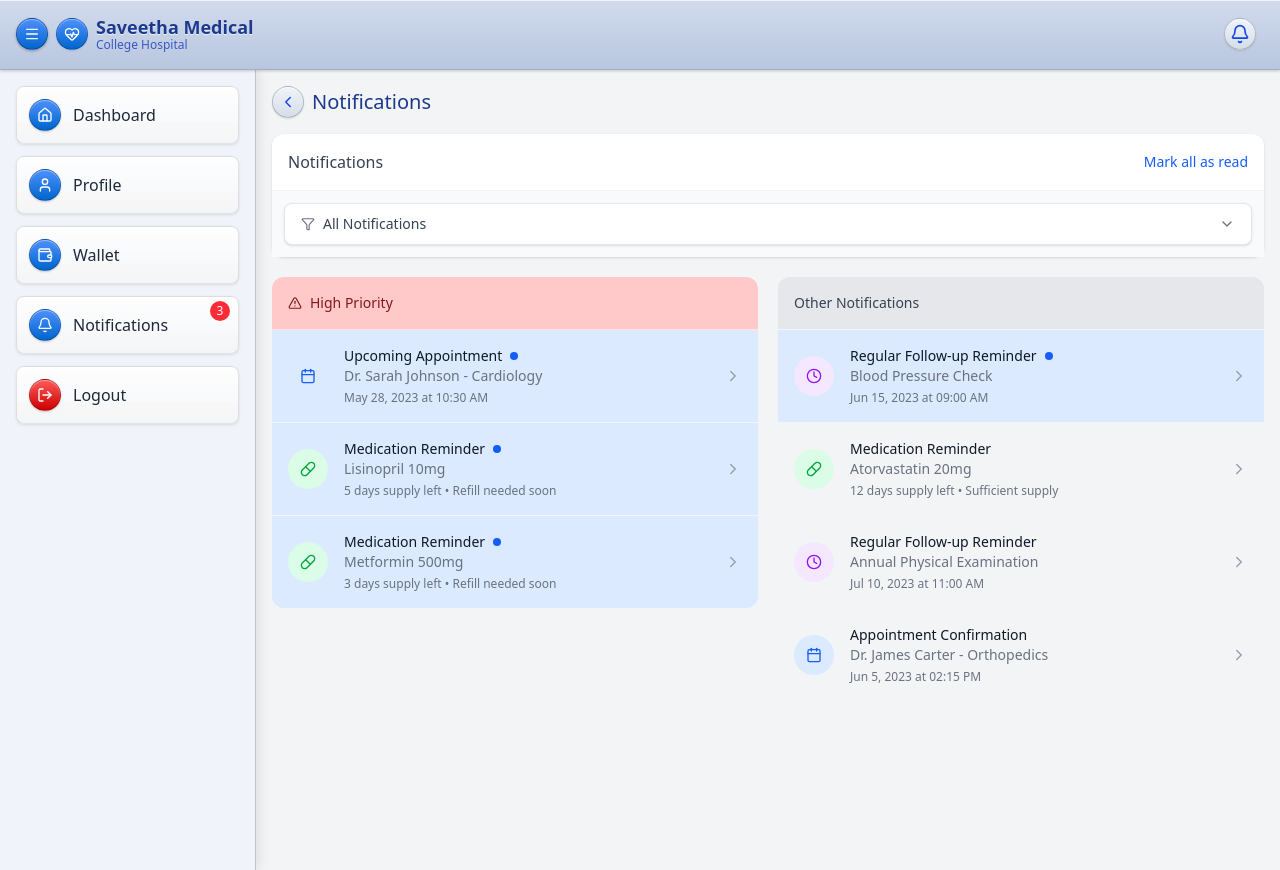
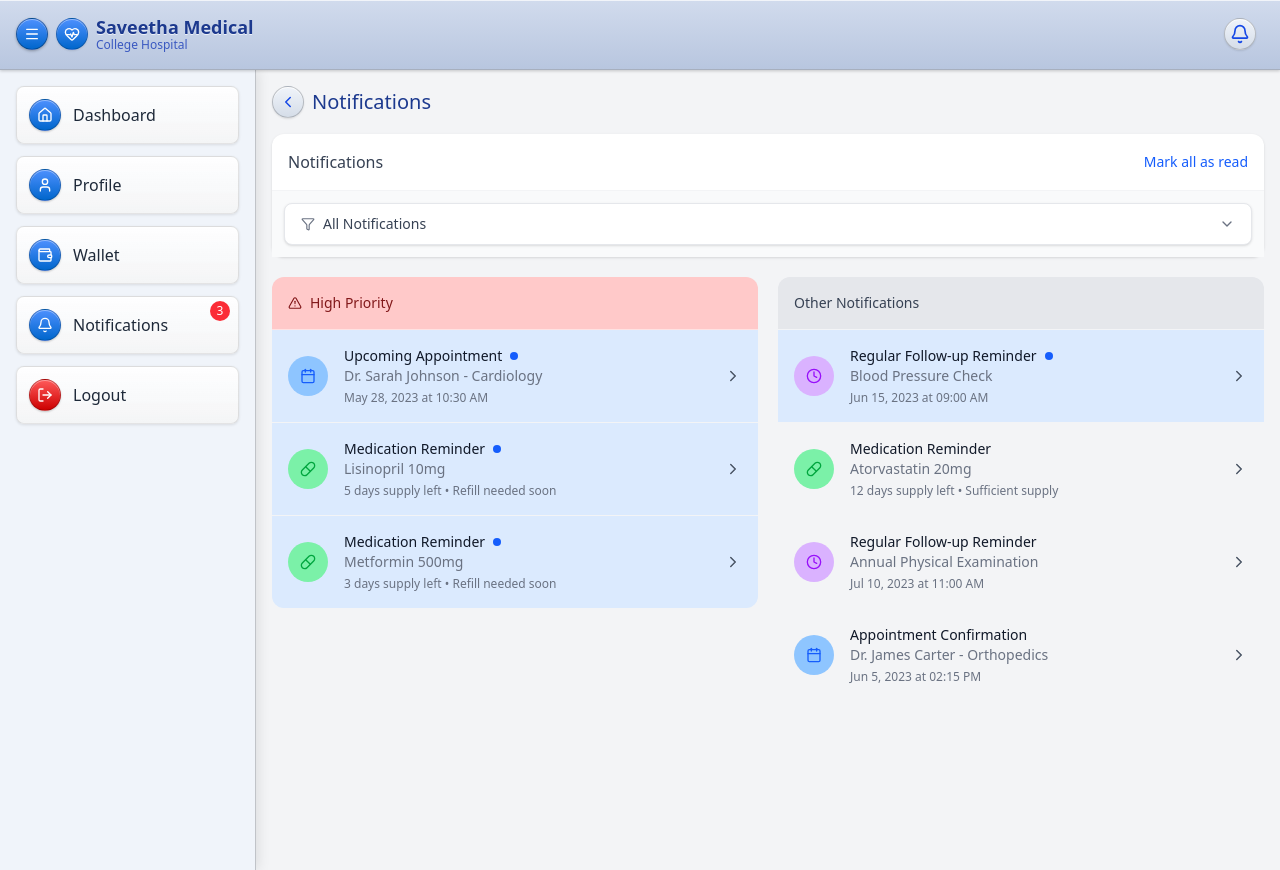
Before and after one commit to Mukunthan-A-R/simats-medical-client, a React (Vite) app: page /patient/notifications/1 in a window 1280 px wide. Built offline with nearby package versions, Linux system fonts and the light colour scheme.

Commit message:
refactor UI

```diff
--- a/src/components/patient/PatientGeneralNotification.jsx
+++ b/src/components/patient/PatientGeneralNotification.jsx
@@ -13,7 +13,7 @@ const PatientGeneralNotification = ({
   getNotificationIcon,
 }) => {
   const getNotificationBgColor = (notification) =>
-    !notification.isRead ? "bg-blue-100 hover:bg-blue-200" : "hover:bg-gray-50";
+    !notification.isRead ? "bg-blue-100 hover:bg-blue-200" : "hover:bg-white";
 
   return (
     <div className="overflow-hidden rounded-xl">
@@ -34,10 +34,10 @@ const PatientGeneralNotification = ({
               <div
                 className={`flex-shrink-0 h-10 w-10 rounded-full ${
                   notification.type === "appointment"
-                    ? "bg-blue-100"
+                    ? "bg-blue-300"
                     : notification.type === "follow-up"
-                    ? "bg-purple-100"
-                    : "bg-green-100"
+                    ? "bg-purple-300"
+                    : "bg-green-300"
                 } flex items-center justify-center mr-4`}
               >
                 {getNotificationIcon(notification.type)}
@@ -66,7 +66,7 @@ const PatientGeneralNotification = ({
                   </p>
                 )}
               </div>
-              <ChevronRightIcon size={18} className="text-gray-400 ml-4" />
+              <ChevronRightIcon size={18} className="text-gray-600 ml-4" />
             </div>
           </li>
         ))}
--- a/src/components/patient/PatientHighPriorityNotification.jsx
+++ b/src/components/patient/PatientHighPriorityNotification.jsx
@@ -38,10 +38,10 @@ const PatientHighPriorityNotification = ({
               <div
                 className={`flex-shrink-0 h-10 w-10 rounded-full ${
                   notification.type === "appointment"
-                    ? "bg-blue-100"
+                    ? "bg-blue-300"
                     : notification.type === "follow-up"
-                    ? "bg-purple-100"
-                    : "bg-green-100"
+                    ? "bg-purple-300"
+                    : "bg-green-300"
                 } flex items-center justify-center mr-4`}
               >
                 {getNotificationIcon(notification.type)}
@@ -70,7 +70,7 @@ const PatientHighPriorityNotification = ({
                   </p>
                 )}
               </div>
-              <ChevronRightIcon size={18} className="text-gray-400 ml-4" />
+              <ChevronRightIcon size={18} className="text-gray-600 ml-4" />
             </div>
           </li>
         ))}
```
